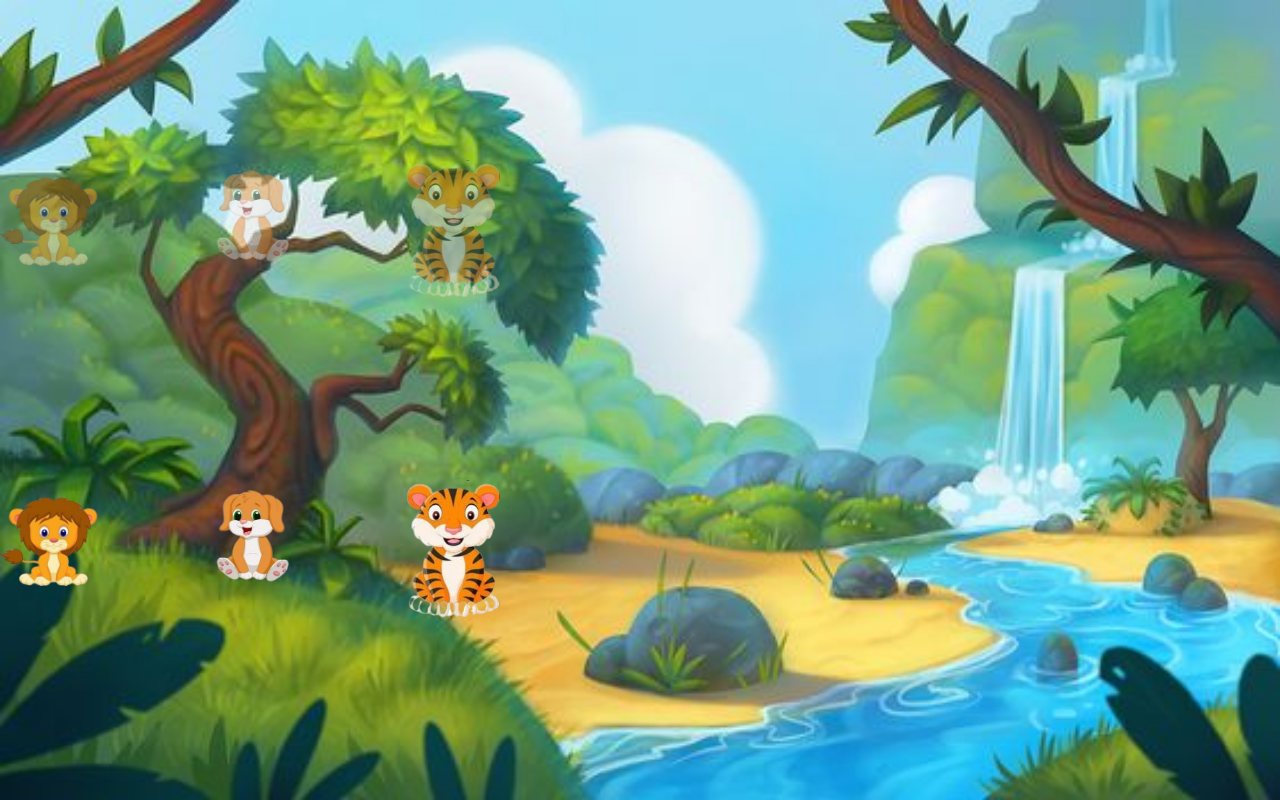
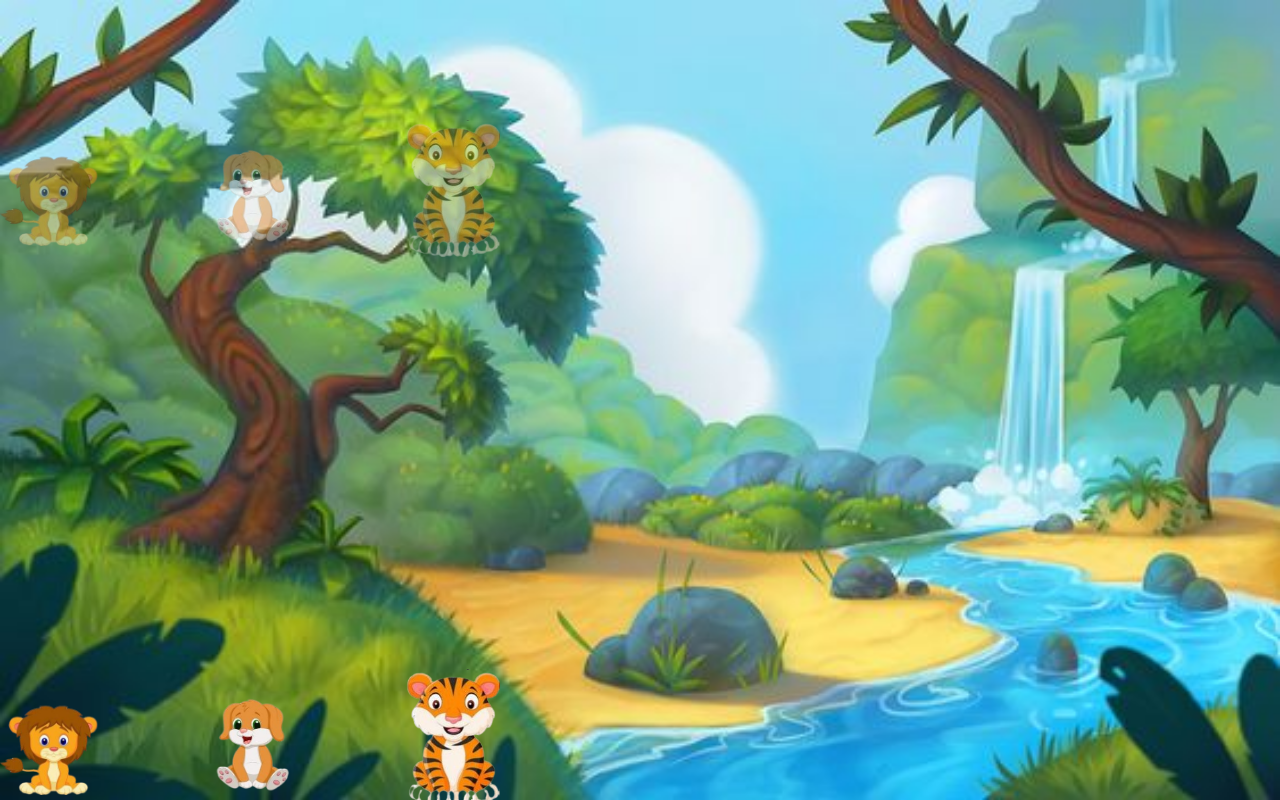
Before and after one commit to Niluuu/game, a React (Create React App) app: page / in a window 1280 px wide. Built offline with nearby package versions, Linux system fonts and the light colour scheme.

Commit message:
my cghangss

```diff
--- a/package.json
+++ b/package.json
@@ -9,6 +9,7 @@
     "@testing-library/user-event": "^13.5.0",
     "react": "^18.3.1",
     "react-dom": "^18.3.1",
+    "react-draggable": "^4.4.6",
     "react-scripts": "5.0.1",
     "web-vitals": "^2.1.4"
   },
--- a/src/App.css
+++ b/src/App.css
@@ -1,42 +1,3 @@
-.App {
-  text-align: center;
-}
-
-.App-logo {
-  height: 40vmin;
-  pointer-events: none;
-}
-
-@media (prefers-reduced-motion: no-preference) {
-  .App-logo {
-    animation: App-logo-spin infinite 20s linear;
-  }
-}
-
-.App-header {
-  background-color: #282c34;
-  min-height: 100vh;
-  display: flex;
-  flex-direction: column;
-  align-items: center;
-  justify-content: center;
-  font-size: calc(10px + 2vmin);
-  color: white;
-}
-
-.App-link {
-  color: #61dafb;
-}
-
-@keyframes App-logo-spin {
-  from {
-    transform: rotate(0deg);
-  }
-  to {
-    transform: rotate(360deg);
-  }
-}
-
 .layout {
   /* Specify the URL of the background image */
   background-image: url("./images/layout.jpg");
@@ -54,18 +15,7 @@
   display: flex;
   justify-content: space-between;
   align-items: center;
-  flex-direction: column;
-  width: 300px;
-}
-
-.droppable_content {
-  position: absolute;
-  top: 20%;
-}
-
-.dragble_content {
-  top: 60%;
-  position: absolute;
+  width: 500px;
 }
 
 .animal {
@@ -74,9 +24,13 @@
 }
 
 .drop_img {
-  /* position: relative; */
-  top: 50%;
-  display: flex;
+  position: relative;
+  top: 15%;
+}
+
+.drag_img {
+  position: relative;
+  top: 65%;
 }
 
 .main_context {
@@ -84,7 +38,6 @@
 }
 
 .first_game {
-  max-width: fit-content;
   margin: auto;
-  display: grid;
+  height: 100vh;
 }
--- a/src/App.js
+++ b/src/App.js
@@ -1,76 +1,14 @@
-import { useEffect } from "react";
+import React, { useEffect, useRef, useState } from "react";
 import "./App.css";
 import animals from "./animal.json";
-
-import React, { useState } from "react";
-import { DndContext } from "@dnd-kit/core";
-import Draggable from "./Draggble";
-import Droppable from "./Droppable";
-
-function Example(props) {
-  const { animal } = props;
-  const [parent, setParent] = useState(null);
-  const voiceRef = React.useRef(null);
-  const nameSoundRef = React.useRef(null);
-
-  const imagePath = require(`./${animal.imagePath}`);
-
-  const draggable = (
-    <Draggable id={animal.name} key={animal.name} left={animal.left}>
-      <img src={imagePath} alt={animal.name} width={100} />
-    </Draggable>
-  );
-
-  return (
-    <DndContext onDragEnd={handleDragEnd} onDragStart={handleDragStart}>
-      {!parent ? draggable : null}
-      <Droppable id={animal.name} left={animal.left}>
-        {parent === animal.name ? (
-          <Draggable id={animal.name} key={animal.name} left={animal.left}>
-            <img
-              src={imagePath}
-              alt={animal.name}
-              width={100}
-              className="base_img"
-            />
-          </Draggable>
-        ) : (
-          <img
-            src={imagePath}
-            alt={animal.name}
-            width={100}
-            className="drop_img"
-          />
-        )}
-      </Droppable>
-      <audio ref={voiceRef} src={animal.voiceMedia}></audio>
-      <audio ref={nameSoundRef} src={animal.nameSound}></audio>
-    </DndContext>
-  );
-
-  function handleDragEnd({ over }) {
-    setParent(over ? over.id : null);
-
-    if (voiceRef.current) {
-      voiceRef.current.play();
-    }
-  }
-
-  function handleDragStart({ over }) {
-    setParent(over ? over.id : null);
-
-    if (nameSoundRef.current) {
-      nameSoundRef.current.volume = 0.5;
-      nameSoundRef.current.play();
-    }
-  }
-}
+import DragbleAnimal from "./components/DragbleAnimal";
 
 const animalsWithPosition = (animals) => {
   let result = animals.map((animal, index) =>
     Object.assign({
       ...animal,
-      left: index * 200,
+      x: index * 200,
+      y: 200,
     })
   );
 
@@ -80,10 +18,33 @@ const animalsWithPosition = (animals) => {
 function App() {
   return (
     <div className="layout">
-      <div className="row_flex first_game">
-        {animalsWithPosition(animals).map((animal) => (
-          <Example animal={animal} />
-        ))}
+      <div className="first_game">
+        <div className="row_flex drop_img">
+          {animalsWithPosition(animals).map((animal) => (
+            <div
+              key={animal.id}
+              id={animal.id}
+              style={{
+                opacity: "0.5",
+              }}
+            >
+              <img
+                src={require(`./${animal?.imagePath}`)}
+                alt={animal?.name}
+                width={100}
+              />
+            </div>
+          ))}
+        </div>
+
+        <div className="row_flex drag_img">
+          {animalsWithPosition(animals).map((animal) => (
+            <DragbleAnimal
+              key={animal.id}
+              animal={animal}
+            />
+          ))}
+        </div>
       </div>
     </div>
   );
--- a/src/Draggble.jsx
+++ /dev/null
@@ -1,28 +0,0 @@
-import React from "react";
-import { useDraggable } from "@dnd-kit/core";
-import { CSS } from "@dnd-kit/utilities";
-
-export default function Draggable(props) {
-  const { attributes, listeners, setNodeRef, transform } = useDraggable({
-    id: props.id,
-  });
-  const style = {
-    // Outputs `translate3d(x, y, 0)`
-    transform: CSS.Translate.toString(transform),
-    left: `${props?.left}px`,
-  };
-
-  console.log("style", )
-
-  return (
-    <div
-      ref={setNodeRef}
-      style={style}
-      {...listeners}
-      {...attributes}
-      className="dragble_content"
-    >
-      {props.children}
-    </div>
-  );
-}
--- a/src/Droppable.jsx
+++ /dev/null
@@ -1,19 +0,0 @@
-import React from "react";
-import { useDroppable } from "@dnd-kit/core";
-
-export default function
-Droppable(props) {
-  const { isOver, setNodeRef } = useDroppable({
-    id: props.id,
-  });
-  const style = {
-    opacity: isOver ? 1 : 0.5,
-    left: `${props?.left}px`,
-  };
-
-  return (
-    <div ref={setNodeRef} style={style} className="droppable_content">
-      {props.children}
-    </div>
-  );
-}
--- a/src/animal.json
+++ b/src/animal.json
@@ -1,23 +1,38 @@
 [
   {
+    "id": "1",
     "name": "Lion",
     "voice": "Roar",
     "imagePath": "images/lion.png",
     "voiceMedia": "/lion.mp3",
-    "nameSound": "/audio/Sher.m4a"
+    "nameSound": "/audio/Sher.m4a",
+    "position": {
+      "x": 500,
+      "y": 200
+    }
   },
   {
+    "id": "2",
     "name": "Dog",
     "voice": "Gaf",
     "imagePath": "images/kuchuk.png",
     "voiceMedia": "/dog.mp3",
-    "nameSound": "/audio/kuchuk.m4a"
+    "nameSound": "/audio/kuchuk.m4a",
+    "position": {
+      "x": 900,
+      "y": 200
+    }
   },
   {
+    "id": "3",
     "name": "Yolbars",
     "voice": "Yay",
     "imagePath": "images/yolbars.png",
     "voiceMedia": "/lion.mp3",
-    "nameSound": "/audio/Yolbars.m4a"
+    "nameSound": "/audio/Yolbars.m4a",
+    "position": {
+      "x" : 1300,
+      "y": 200
+    }
   }
 ]
--- /dev/null
+++ b/src/components/DragbleAnimal.js
@@ -0,0 +1,32 @@
+import React, { useEffect, useRef } from "react";
+import Draggable from "react-draggable";
+
+export default function DragbleAnimal(props) {
+  const voiceRef = useRef();
+  const nameSoundRef = useRef();
+  const { animal } = props;
+
+  const eventLogger = (e, data) => {
+    console.log("Event: ", e);
+    console.log("Data: ", data);
+  };
+
+  const imagePath = require(`../${animal?.imagePath}`);
+  return (
+    <Draggable
+      handle=".handle"
+      defaultPosition={{ x: 0, y: 0 }}
+      position={null}
+      //   grid={[25, 25]}
+      scale={1}
+      onStart={() => eventLogger}
+      onDrag={() => eventLogger}
+    >
+      <div className="handle" style={{ cursor: "pointer" }}>
+        <img src={imagePath} alt={animal?.name} width={100} />
+        <audio ref={voiceRef} src={animal?.voiceMedia}></audio>
+        <audio ref={nameSoundRef} src={animal?.nameSound}></audio>
+      </div>
+    </Draggable>
+  );
+}
```
Also changed, not shown: 2 other files (tests, documents, lock files or other folders).
